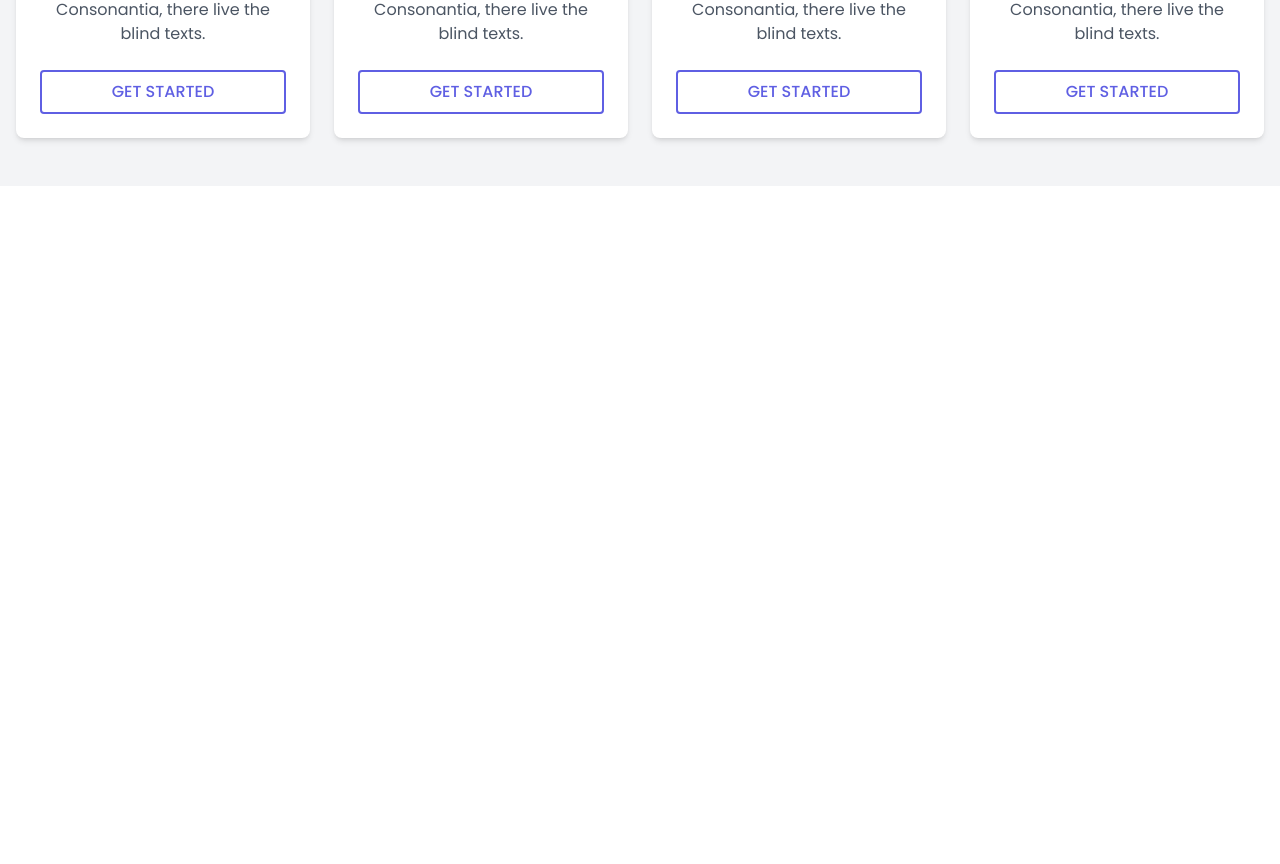
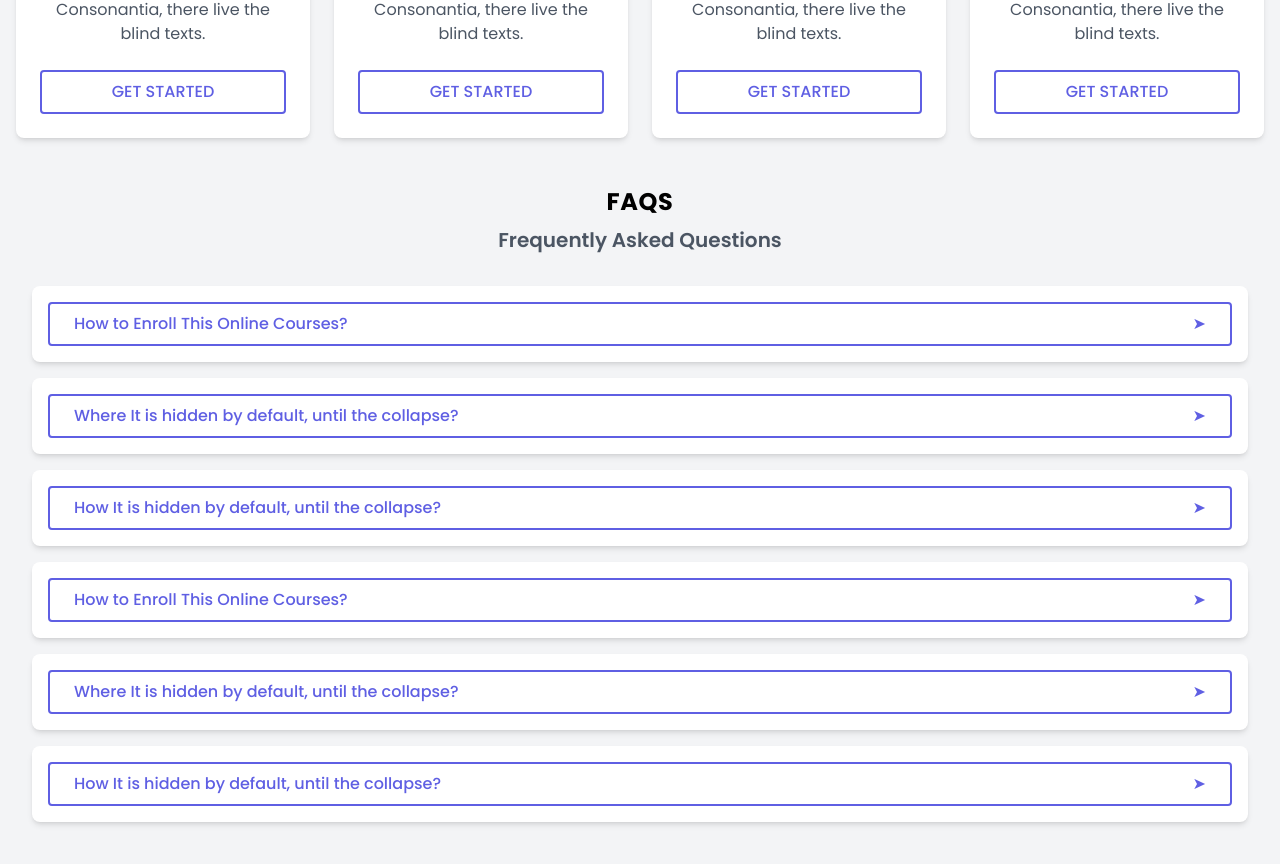
Before and after one commit to Sajika2000/Education_Web_Site, a React (Create React App) app in the folder education-web-site/: page / in a window 1280 px wide. Shown: the part 4074-4938 px from the top of the page. Before the commit the page ends 4260 px from the top, so only its background shows below. Built offline with nearby package versions, Linux system fonts and the light colour scheme.

Commit message:
create a FAQs section

```diff
--- /dev/null
+++ b/education-web-site/src/Component/Price/Faq.js
@@ -0,0 +1,47 @@
+import React, { useState } from 'react';
+import { faq } from '../Commen/dummydata';
+
+const Faq = () => {
+  const [openIndex, setOpenIndex] = useState(null);
+
+  const toggleFaq = (index) => {
+    setOpenIndex(openIndex === index ? null : index);
+  };
+
+  return (
+    <section className="py-12 bg-gray-100">
+      <div className="px-4 mx-auto max-w-7xl">
+        <div className="mb-8 text-center">
+          <h1 className="text-2xl font-bold tracking-wide text-black">FAQS</h1>
+          <h3 className="mt-2 text-xl font-semibold text-gray-600">Frequently Asked Questions</h3>
+        </div>
+        <div className="space-y-4">
+          {faq.map((val, index) => (
+            <div key={index} className="p-4 bg-white rounded-lg shadow-md">
+              <button
+                onClick={() => toggleFaq(index)}
+                className="flex justify-between items-center w-full font-medium text-left text-[#5f5fe3] border-2 border-[#5f5fe3] px-6 py-2 bg-white hover:bg-[#5f5fe3] hover:text-white transition rounded"
+              >
+                <h2>{val.title}</h2>
+                <span
+                  className={`transform transition-transform ${
+                    openIndex === index ? 'rotate-90' : 'rotate-0'
+                  }`}
+                >
+                  ➤
+                </span>
+              </button>
+              {openIndex === index && (
+                <div className="mt-4 text-gray-700">
+                  <p>{val.desc}</p>
+                </div>
+              )}
+            </div>
+          ))}
+        </div>
+      </div>
+    </section>
+  );
+};
+
+export default Faq;
--- a/education-web-site/src/Component/Price/Pricing.js
+++ b/education-web-site/src/Component/Price/Pricing.js
@@ -1,5 +1,6 @@
 import React from 'react';
 import PricingCard from './PricingCard';
+import Faq from './Faq';
 
 const Pricing = () => {
   return (
@@ -10,6 +11,7 @@ const Pricing = () => {
           Choose the right plan.
         </h2>
         <PricingCard />
+        <Faq/>
       </div>
     </section>
   );
```
